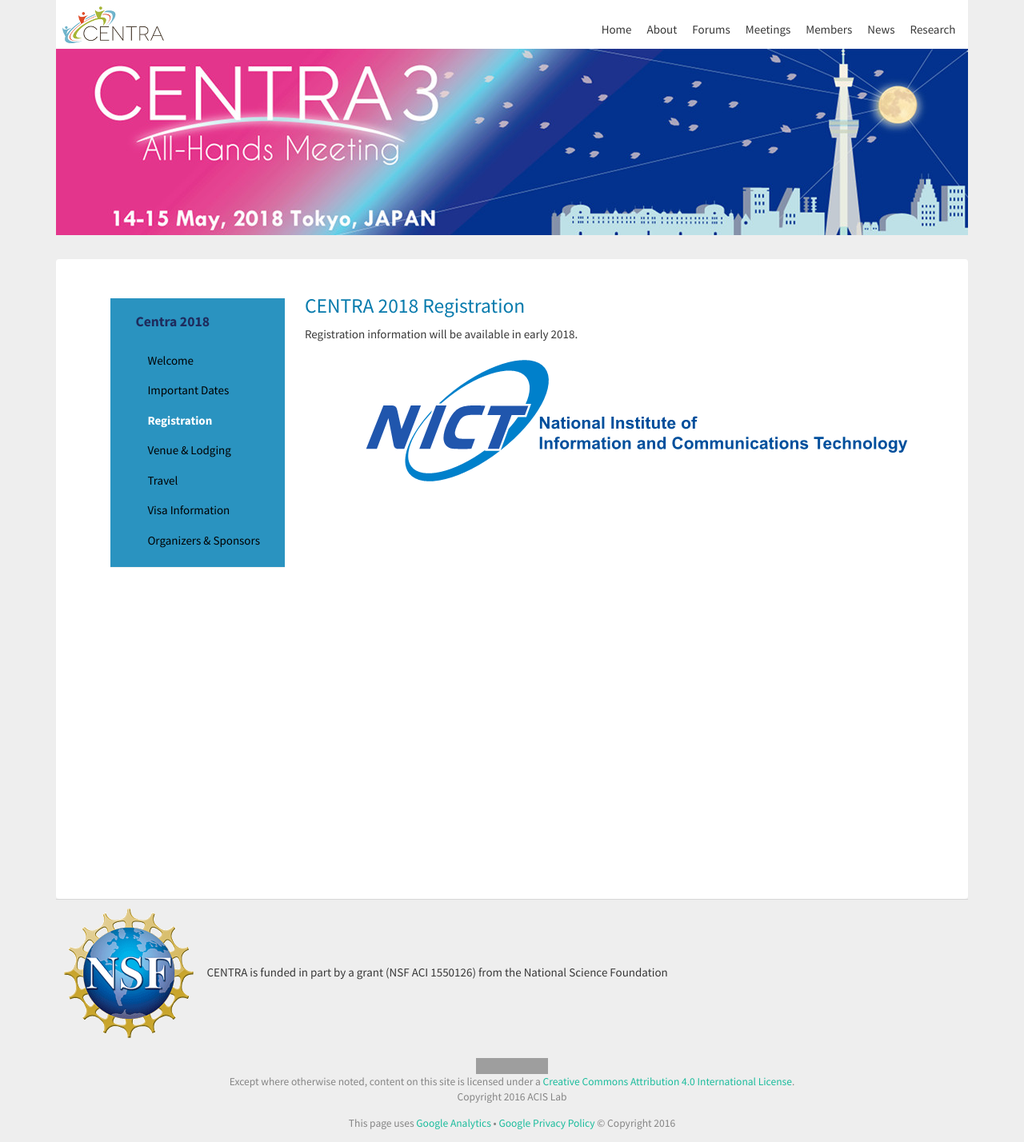
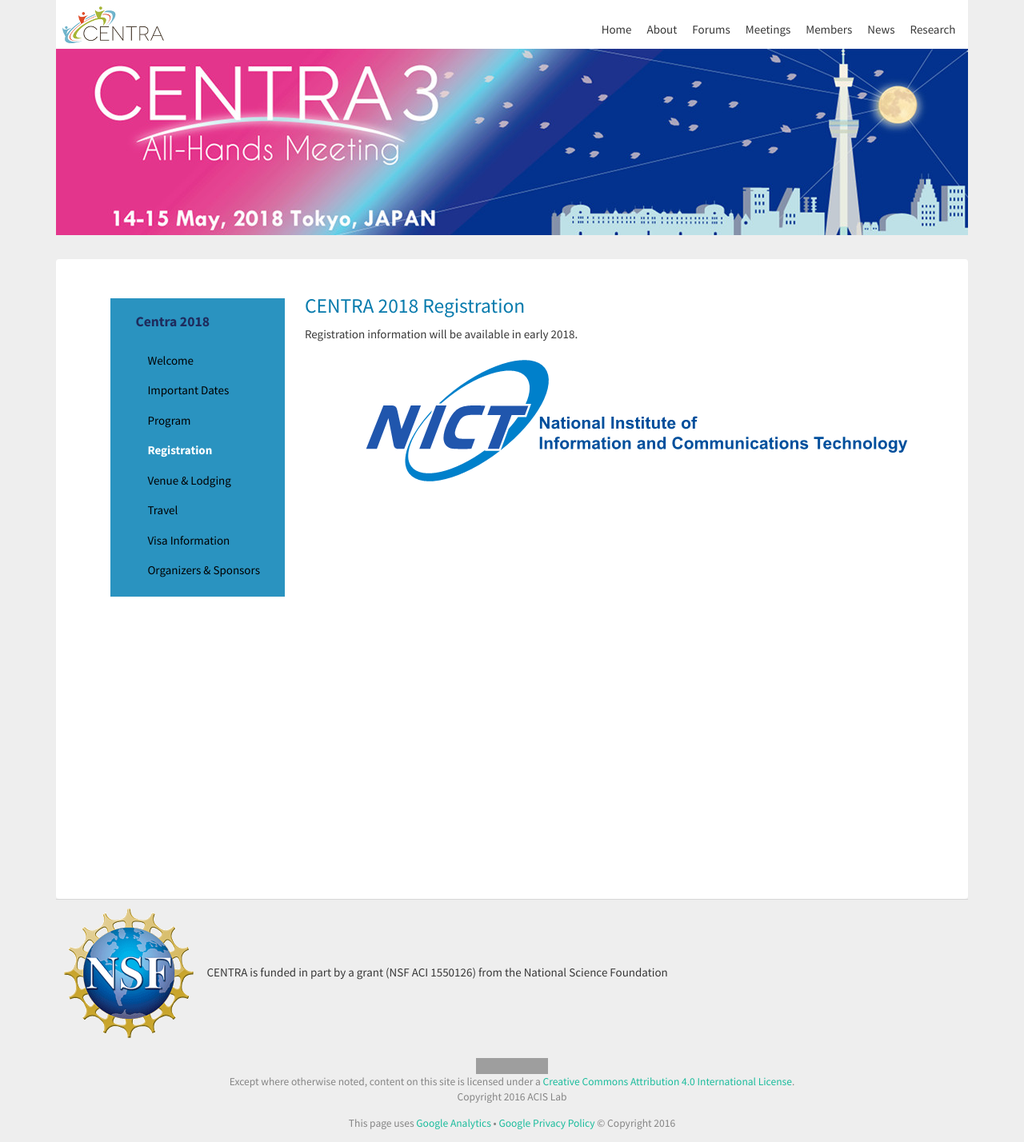
Before and after one commit to hmchou56/centra8, a Jekyll site: the page built from centra3/registration.md, in a window 1280 px wide. Shown: the whole page at 80% size. Built offline with Jekyll 4.4.1, drawn with Linux system fonts in a browser that asks for light colours; nearby versions of some CDN libraries; grey boxes are pictures that could not be loaded.

Commit message:
added program.html

```diff
--- a/_includes/centra3combinedmenu.html
+++ b/_includes/centra3combinedmenu.html
@@ -106,6 +106,7 @@
 				<ul class="centra_meeting_menu_sub">
 					<li {% if page.url == '/centra3/' %} class="{{ submenuitem | append:'_selected'}}" {% else %} class=" {{ submenuitem }}" {% endif %}><a href="/centra3/">Welcome</a></li>
 					<li {% if page.url contains '/centra3/news.html' %} class="{{ submenuitem | append:'_selected'}}" {% else %} class=" {{ submenuitem }}" {% endif %}><a href="/centra3/news.html">Important Dates</a></li>
+					<li {% if page.url contains '/centra3/program.html' %} class="{{ submenuitem | append:'_selected'}}" {% else %} class=" {{ submenuitem }}" {% endif %}><a href="/centra3/program.html">Program</a></li>
 					<li {% if page.url contains '/centra3/registration.html' %} class="{{ submenuitem | append:'_selected'}}" {% else %} class=" {{ submenuitem }}" {% endif %}><a href="/centra3/registration.html">Registration</a></li>
 					<li {% if page.url contains '/centra3/venue.html' %} class="{{ submenuitem | append:'_selected'}}" {% else %} class=" {{ submenuitem }}" {% endif %}><a href="/centra3/venue.html">Venue & Lodging</a></li>
 					<li {% if page.url contains '/centra3/travel.html' %} class="{{ submenuitem | append:'_selected'}}" {% else %} class=" {{ submenuitem }}" {% endif %}><a href="/centra3/travel.html">Travel</a></li>
```
